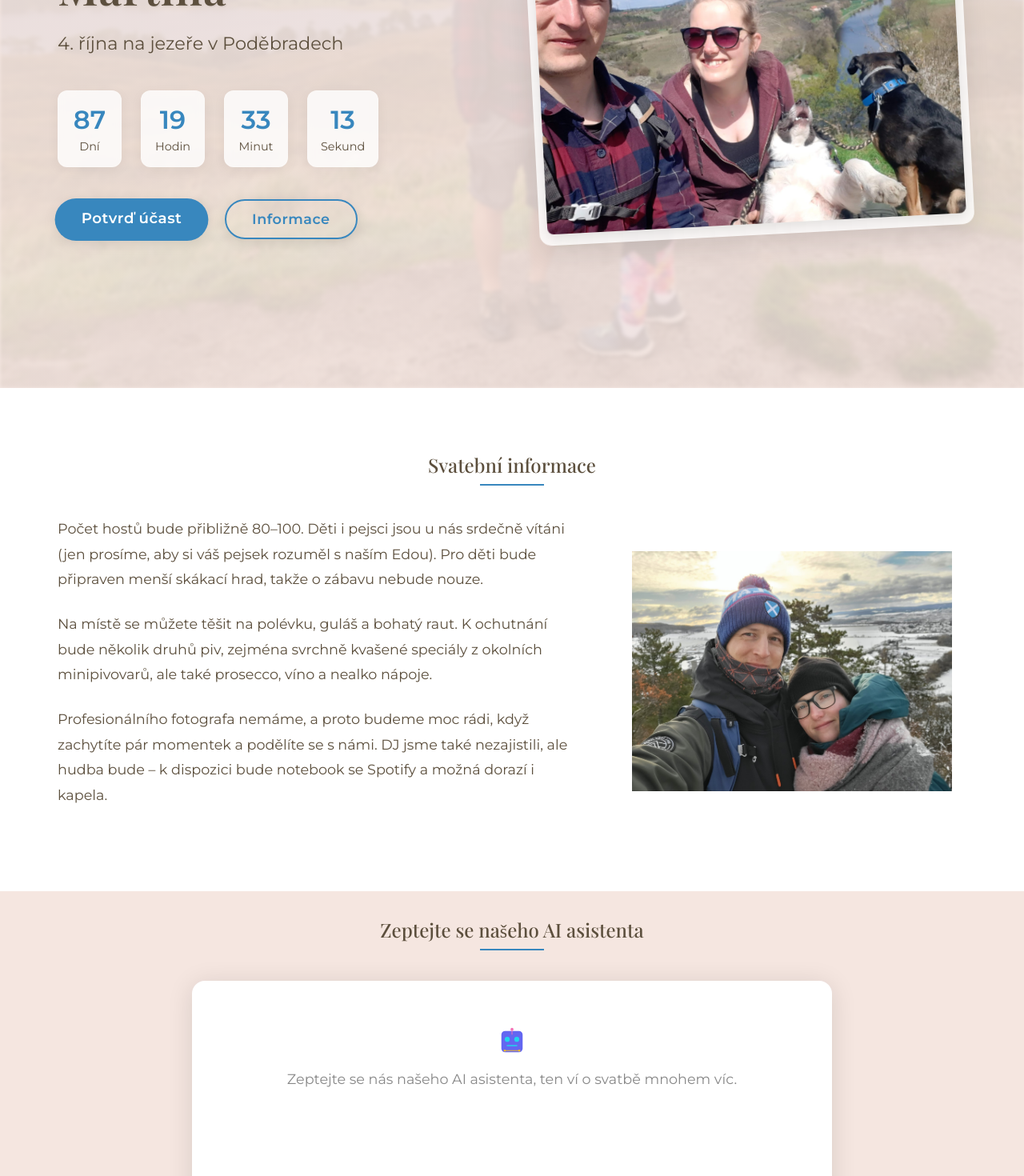
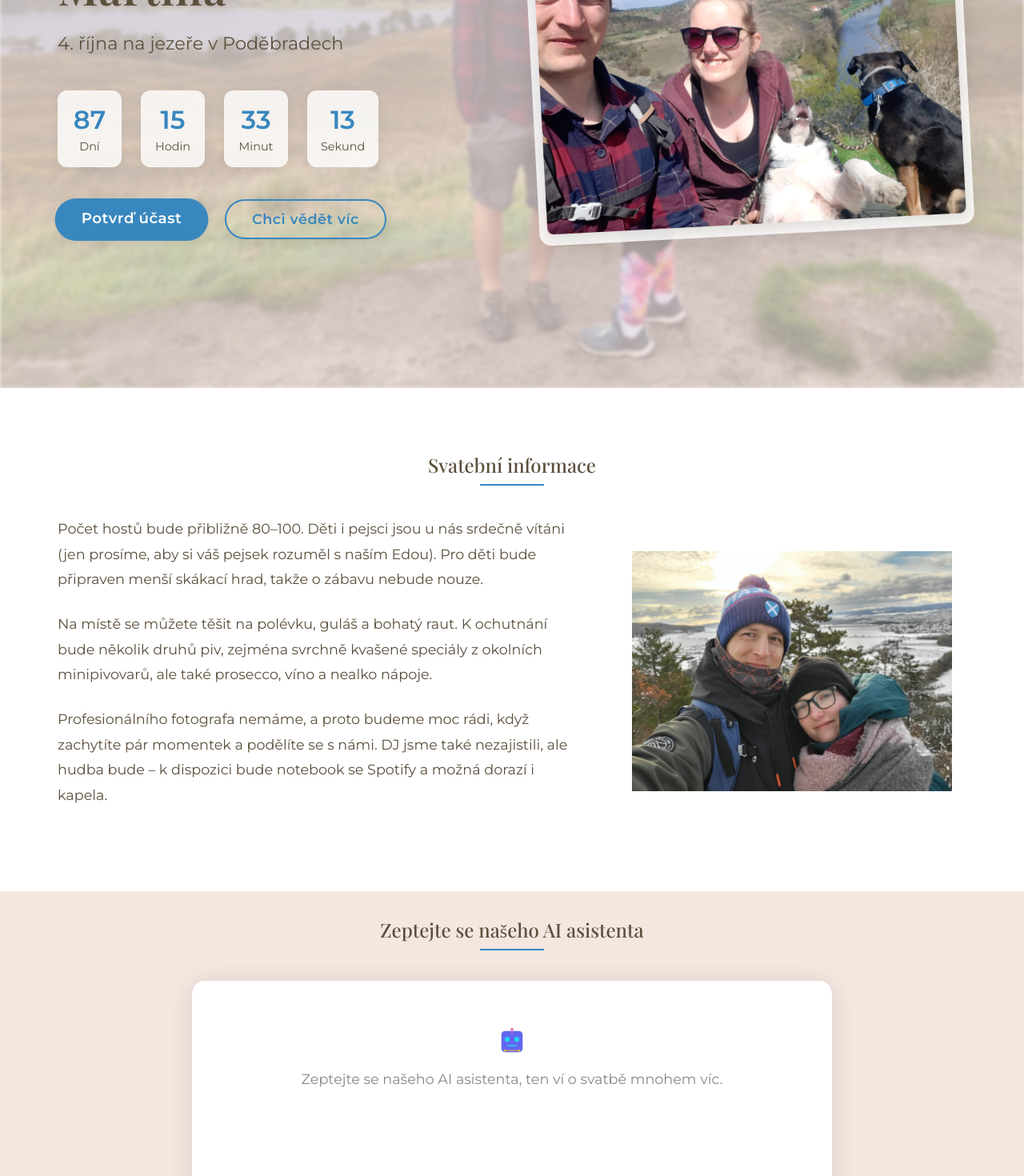
Before and after one commit to koldamartin/svatebni-web, a Next.js app: page / in a window 1280 px wide. Shown: the part 380-1850 px from the top of the page at 80% size. Built offline with nearby package versions, Linux system fonts and the light colour scheme.

Commit message:
Fix typo in chatbot prompt and update wedding time and hero section styles

```diff
--- a/components/ChatBot.js
+++ b/components/ChatBot.js
@@ -50,7 +50,7 @@ export default function ChatBot() {
             {chatHistory.length === 0 ? (
               <div className="empty-chat">
                 <ChatBotIcon size={40} />
-                <p>Zeptejte se nás našeho AI asistenta, ten ví o svatbě mnohem víc.</p>
+                <p>Zeptejte se našeho AI asistenta, ten ví o svatbě mnohem víc.</p>
               </div>
             ) : (
               chatHistory.map((chat, index) => (
--- a/components/Hero.js
+++ b/components/Hero.js
@@ -17,7 +17,7 @@ export default function Hero() {
   // Calculate time until wedding date
   useEffect(() => {
     // Set wedding date - October 4th, 2025
-    const weddingDate = new Date('2025-10-04T16:00:00');
+    const weddingDate = new Date('2025-10-04T12:00:00');
 
     setIsVisible(true);
 
@@ -87,8 +87,8 @@ export default function Hero() {
             <Link href="/rsvp" legacyBehavior>
               <a className="btn btn-primary pulse-animation">Potvrď účast</a>
             </Link>
-            <Link href="/info" legacyBehavior>
-              <a className="btn btn-outline fade-in-delay">Informace</a>
+            <Link href="#chatbot" legacyBehavior>
+              <a className="btn btn-outline fade-in-delay">Chci vědět víc</a>
             </Link>
           </div>
         </div>
@@ -139,7 +139,7 @@ export default function Hero() {
           left: 0;
           right: 0;
           bottom: 0;
-          background: linear-gradient(135deg, rgba(245, 230, 224, 0.92) 0%, rgba(245, 230, 224, 0.85) 100%);
+          background: linear-gradient(135deg, rgba(245, 230, 224, 0.75) 0%, rgba(245, 230, 224, 0.65) 100%);
           z-index: 1;
         }
 
```
Also changed, not shown: 1 other file (tests, documents, lock files or other folders).
